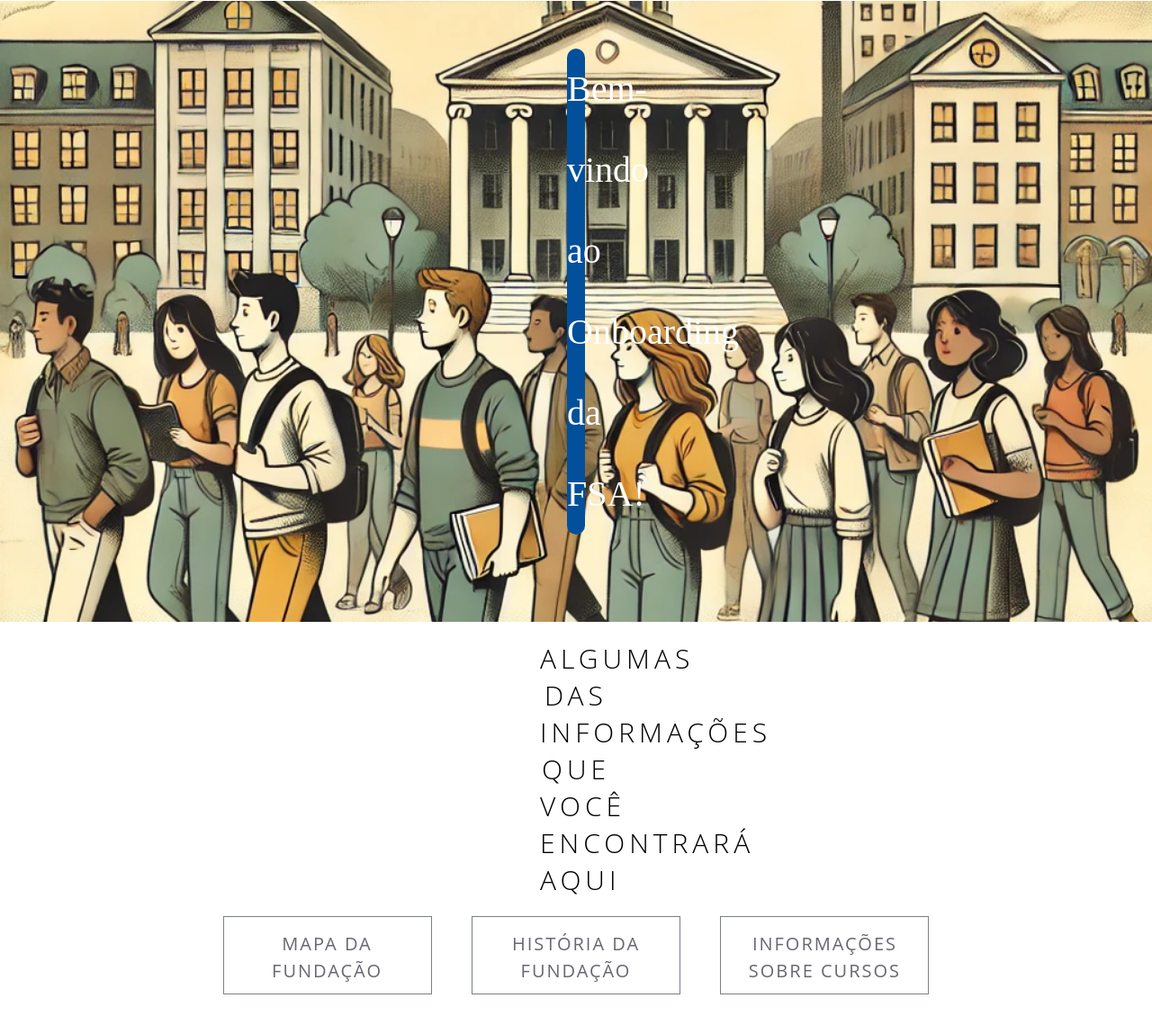
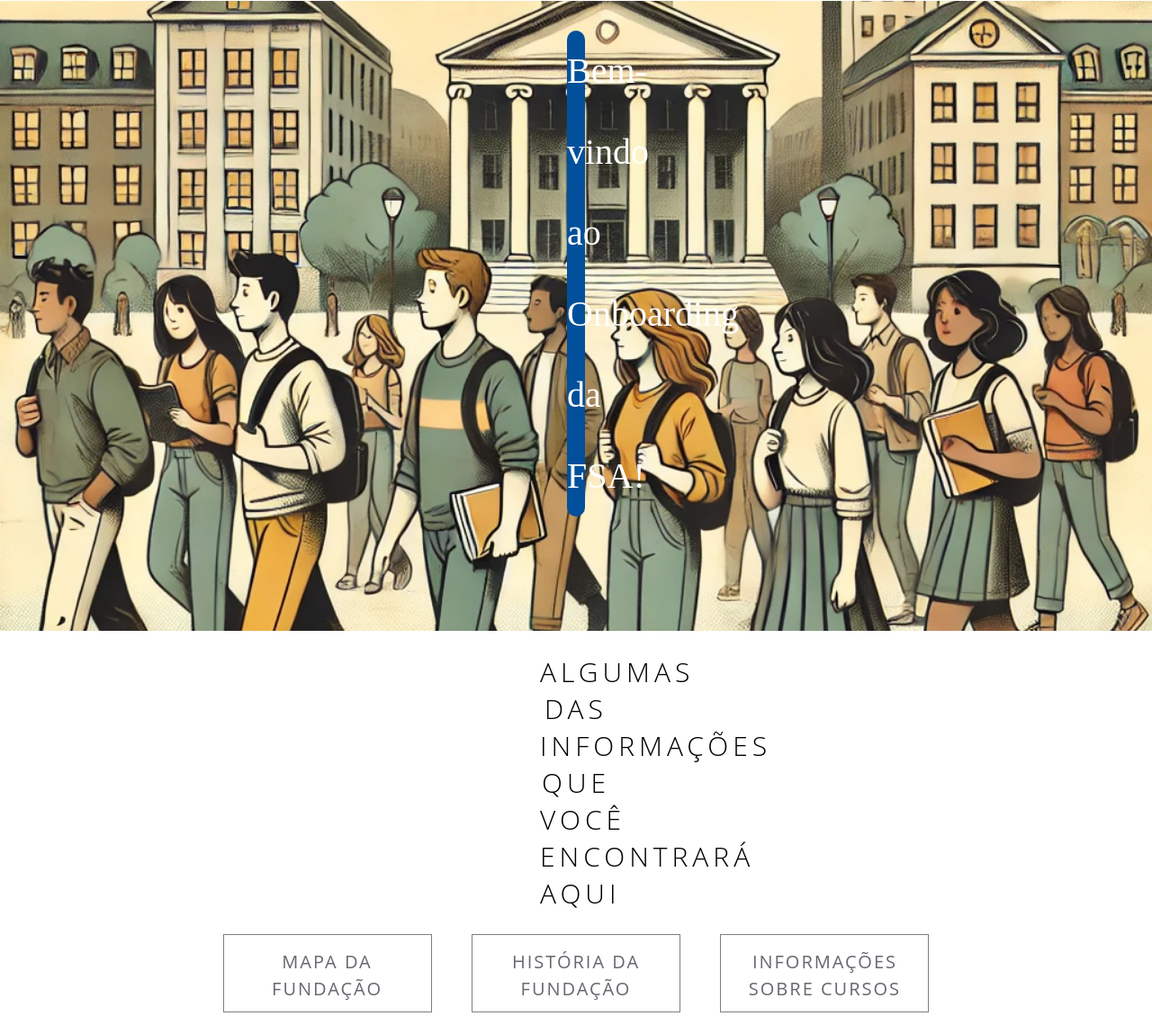
Before and after one commit to GabrielRiosP/onboardingfsa, a plain HTML site: page index.html in a window 1280 px wide. Shown: the part 63-1212 px from the top of the page at 90% size. Drawn offline with Linux system fonts and the light colour scheme.

Commit message:
Alterações estruturais

```diff
--- a/estilo.css
+++ b/estilo.css
@@ -39,6 +39,7 @@ header {
 }
 
 .boas_vindas{
+    padding-top: 4rem;
     background-color: #111111;
     height: 700px;
     width: 100%;
@@ -47,7 +48,7 @@ header {
     background-image: url(onboardingimg.webp);
     background-repeat: no-repeat;
     background-position: center;
-    background-size: 100%;
+    background-size: cover;
 }
 .bv{
     display: block;
@@ -120,5 +121,4 @@ header {
     line-height: 30px;
     letter-spacing: 2px;
     border-radius: 30;
-
 }
--- a/index.html
+++ b/index.html
@@ -18,22 +18,19 @@
             </ul>
         </nav>
     </header>
-    <br><br><br>
-
-    <div class="boas_vindas">
+    <section class="boas_vindas">
         <div>
-            <br><br>
             <h1 class="bv">Bem-vindo ao Onboarding da FSA!</h1>
         </div>
-    </div>
-    <div>
+    </section>
+    <section>
         <h1 class="title">ALGUMAS DAS INFORMAÇÕES QUE VOCÊ ENCONTRARÁ AQUI</h1>
-    </div>
-    <div class="container">
+    </section>
+    <section class="container">
         <div class="infos_um">MAPA DA FUNDAÇÃO</div>
         <div class="infos_dois">HISTÓRIA DA FUNDAÇÃO</div>
         <div class="infos_tres">INFORMAÇÕES SOBRE CURSOS</div>
-    </div>
+    </section>
 
     <br><br><br><br><br><br><br><br><br><br><br><br><br><br><br><br><br><br><br>
 </body>
```
